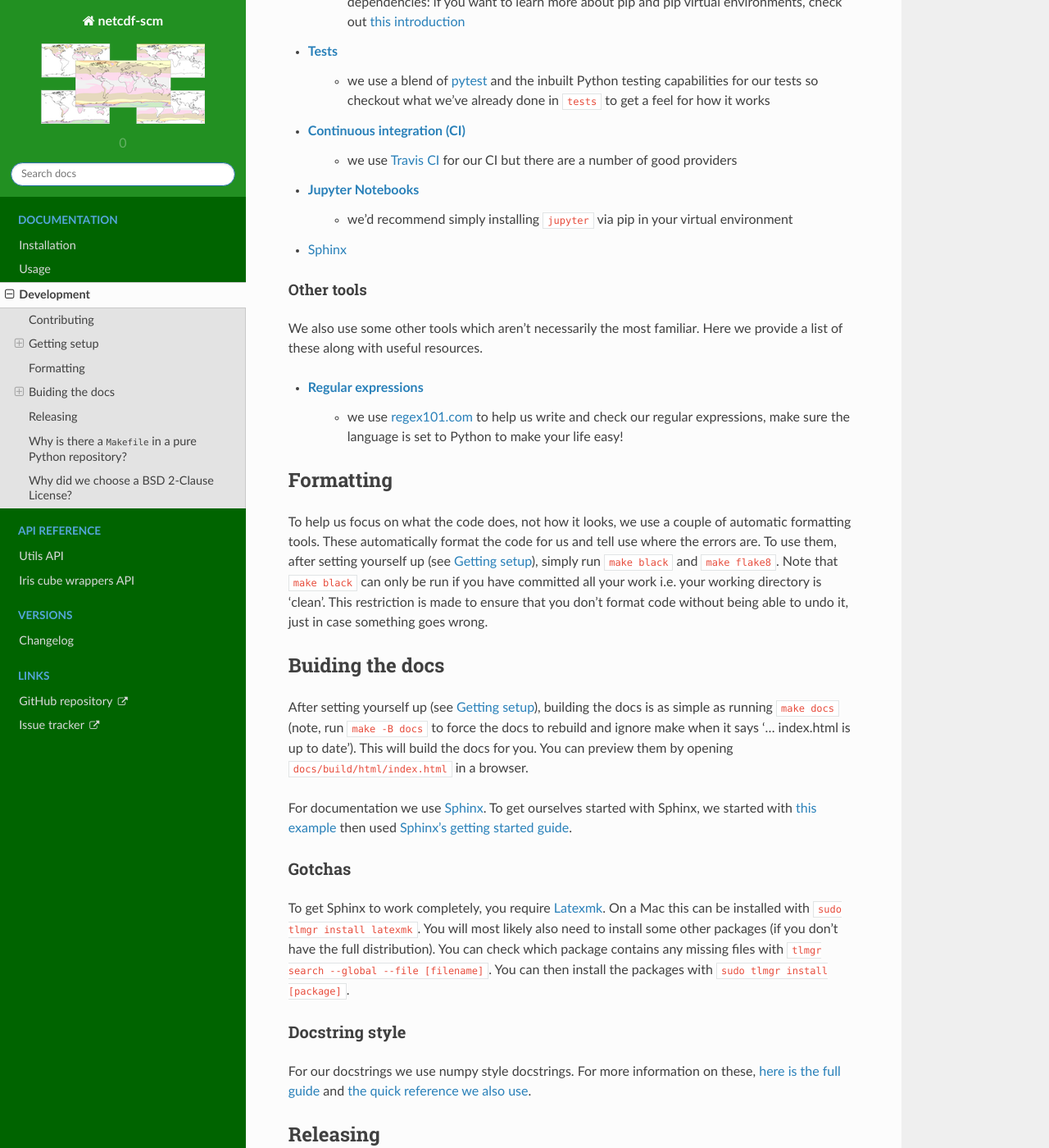
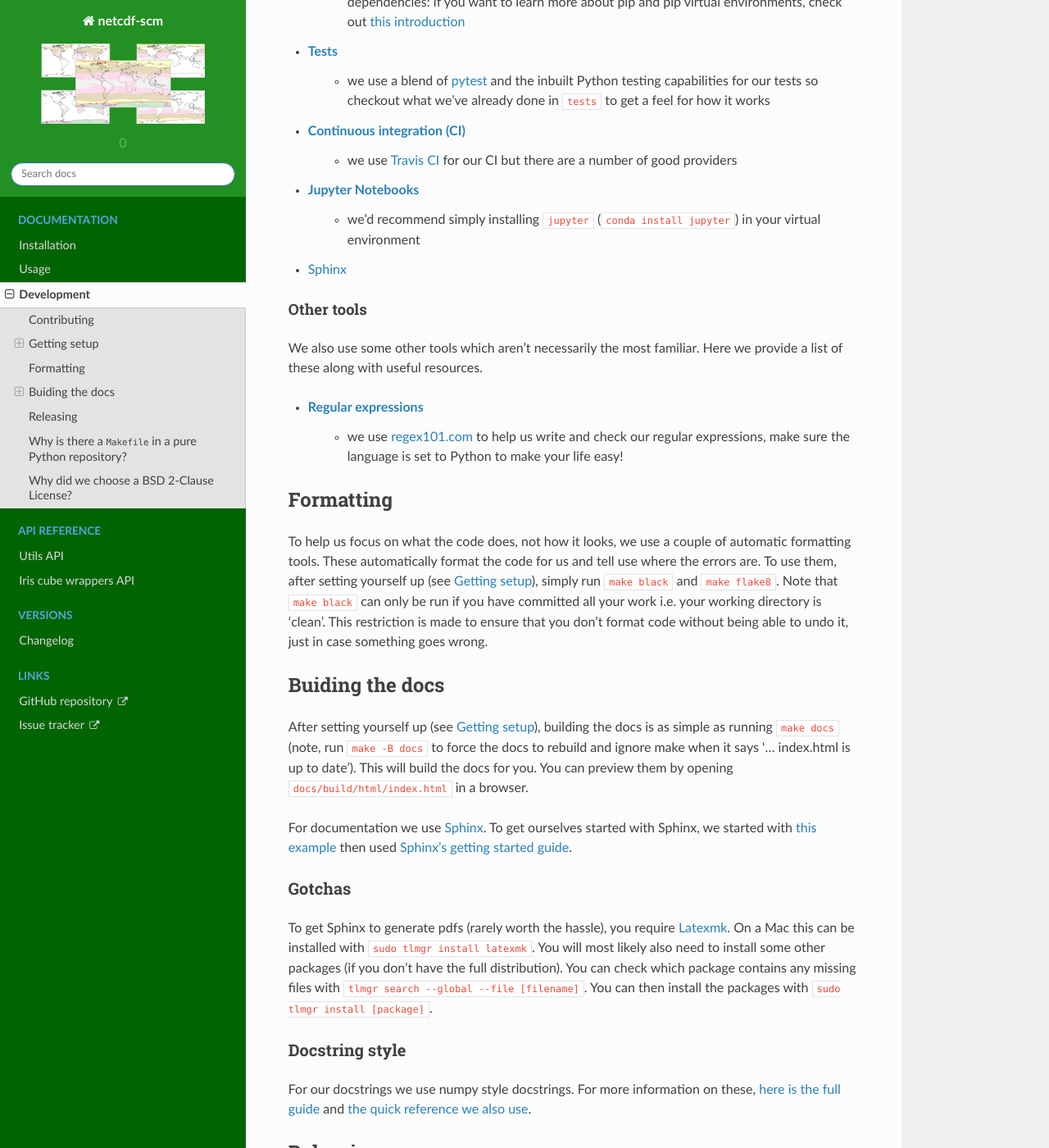
Before and after one commit to znicholls/netcdf-scm, a Sphinx documentation site: the page built from docs/source/development.rst, in a window 1280 px wide and 1400 px high, scrolled down 1942 px. Shown: the whole window at 82% size. Built offline with Sphinx 7.4.7 and the Read the Docs theme 2.0.0, drawn with Linux system fonts in a browser that asks for light colours.

Commit message:
Update sphinx comment

```diff
--- a/docs/source/development.rst
+++ b/docs/source/development.rst
@@ -76,7 +76,7 @@ We include links with each of these tools to starting points that we think are u
 - `Continuous integration (CI) <https://docs.travis-ci.com/user/for-beginners/>`_
     - we use `Travis CI <https://travis-ci.com/>`_ for our CI but there are a number of good providers
 - `Jupyter Notebooks <https://medium.com/codingthesmartway-com-blog/getting-started-with-jupyter-notebook-for-python-4e7082bd5d46>`_
-    - we'd recommend simply installing ``jupyter`` via pip in your virtual environment
+    - we'd recommend simply installing ``jupyter`` (``conda install jupyter``) in your virtual environment
 - Sphinx_
 
 
@@ -116,7 +116,7 @@ To get ourselves started with Sphinx, we started with `this example <https://pyt
 Gotchas
 ~~~~~~~
 
-To get Sphinx to work completely, you require `Latexmk <https://mg.readthedocs.io/latexmk.html>`_.
+To get Sphinx to generate pdfs (rarely worth the hassle), you require `Latexmk <https://mg.readthedocs.io/latexmk.html>`_.
 On a Mac this can be installed with ``sudo tlmgr install latexmk``.
 You will most likely also need to install some other packages (if you don't have the full distribution).
 You can check which package contains any missing files with ``tlmgr search --global --file [filename]``.
```
